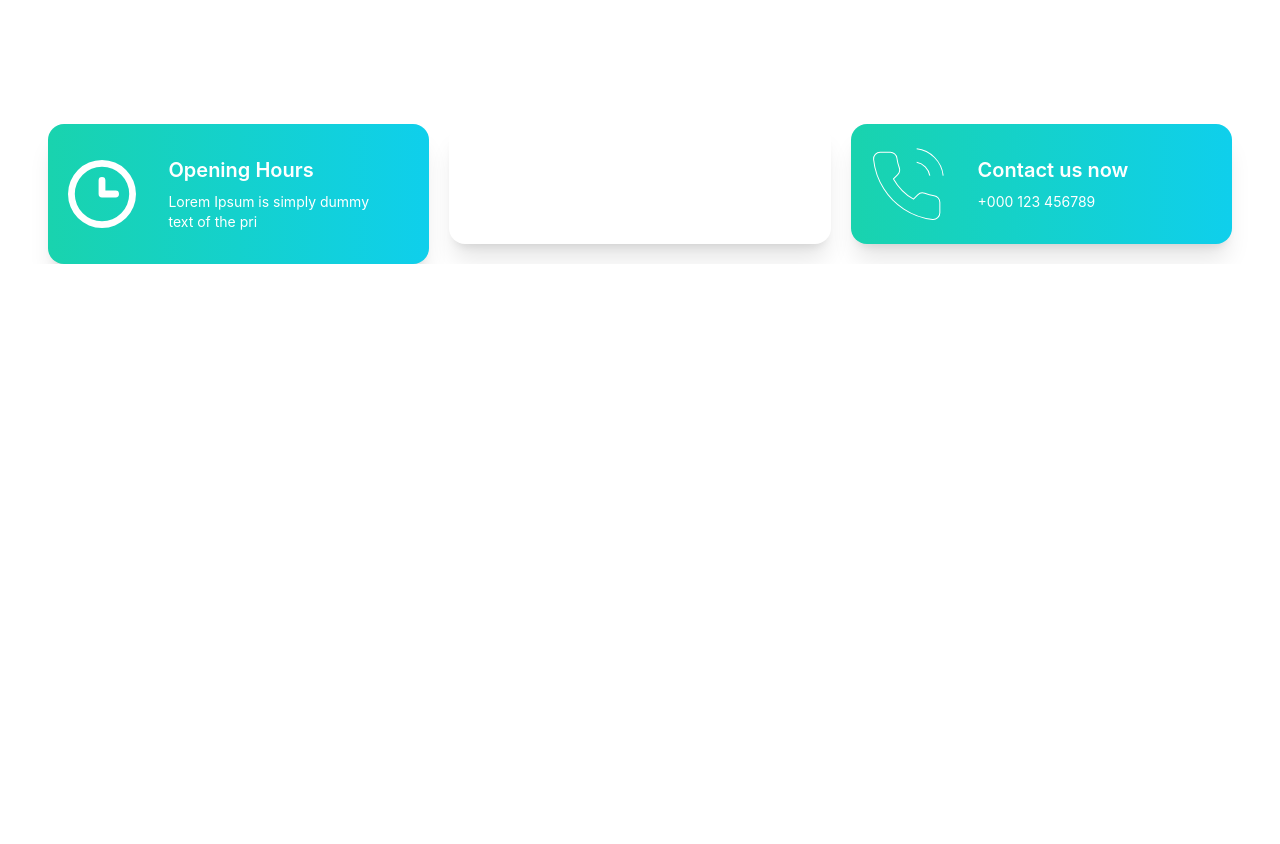
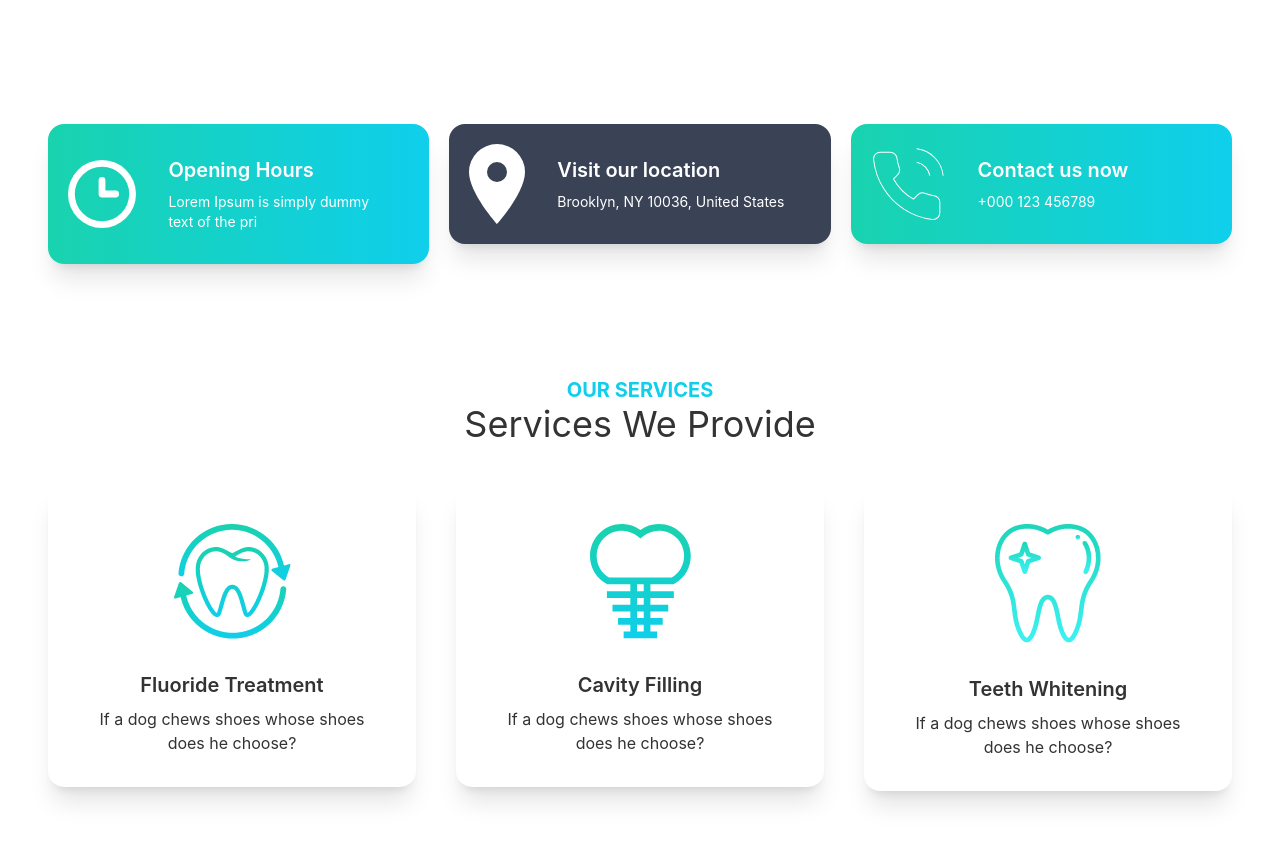
Before and after one commit to NurulHudaDev/doctors-portal-client-side, a React (Create React App) app: page / in a window 1280 px wide. Shown: the part 740-1584 px from the top of the page. Before the commit the page ends 1004 px from the top, so only its background shows below. Built offline with nearby package versions, Linux system fonts and the light colour scheme.

Commit message:
our_services

```diff
--- a/src/Pages/Home/Home.js
+++ b/src/Pages/Home/Home.js
@@ -1,12 +1,14 @@
 import React from 'react';
 import Banner from './Banner';
 import Info from './Info';
+import Services from './Services';
 
 const Home = () => {
     return(
-        <div>
+        <div className='px-12'>
             <Banner></Banner>
             <Info></Info>
+            <Services></Services>
         </div>
     )
 }
--- a/src/Pages/Home/Info.js
+++ b/src/Pages/Home/Info.js
@@ -6,7 +6,7 @@
 
 const Info = () => {
     return (
-        <div className='grid grid-cols-1 lg:grid-cols-3 gap-5 px-12'>
+        <div className='grid grid-cols-1 lg:grid-cols-3 gap-5'>
             <InfoCard cardTitle='Opening Hours' cardDescription='Lorem Ipsum is simply dummy text of the pri' img={Clock} bgClass='bg-gradient-to-r from-secondary to-primary text-sm'></InfoCard>
             <InfoCard cardTitle='Visit our location' cardDescription='Brooklyn, NY 10036, United States' img={Marker} bgClass='bg-accent text-sm'></InfoCard>
             <InfoCard cardTitle='Contact us now' cardDescription='+000 123 456789' img={Phone} bgClass='bg-gradient-to-r from-secondary to-primary text-sm'></InfoCard>
--- a/src/Pages/Home/InfoCard.js
+++ b/src/Pages/Home/InfoCard.js
@@ -3,7 +3,7 @@
 const InfoCard = ({img, cardTitle, cardDescription, bgClass}) => {
     return (
         <div>
-            <div class={`card lg:card-side bg-base-100 shadow-xl text-white pl-5 ${bgClass}`}>
+            <div class={`card lg:card-side shadow-xl text-white pl-5 ${bgClass}`}>
   <figure><img src={img} alt="Album"/></figure>
   <div class="card-body">
     <h2 class="card-title">{cardTitle}</h2>
--- /dev/null
+++ b/src/Pages/Home/Service.js
@@ -0,0 +1,20 @@
+import React from 'react';
+
+const Service = ({service}) => {
+
+    return (
+        <div>
+            <div class="card lg:mx-w-lg bg-base-100 shadow-xl my-10">
+                <figure class="px-10 pt-10">
+                    <img src={service.img} alt="Shoes" class="rounded-xl" />
+                </figure>
+                <div class="card-body items-center text-center">
+                    <h2 class="card-title">{service.name}</h2>
+                    <p>If a dog chews shoes whose shoes does he choose?</p>
+                </div>
+            </div>
+        </div>
+    )
+}
+
+export default Service;
--- /dev/null
+++ b/src/Pages/Home/Services.js
@@ -0,0 +1,48 @@
+import React from 'react';
+import fluoride from '../../assets/images/fluoride.png';
+import cavity from '../../assets/images/cavity.png';
+import teeth from '../../assets/images/whitening.png';
+import Service from './Service';
+
+const Services = () => {
+
+    const services = [
+        {
+            _id: 1,
+            name: 'Fluoride Treatment',
+            description: '',
+            img: fluoride
+        },
+        {
+            _id: 2,
+            name: 'Cavity Filling',
+            description: '',
+            img: cavity
+        },
+        {
+            _id: 3,
+            name: 'Teeth Whitening',
+            description: '',
+            img: teeth
+        }
+    ];
+
+    return (
+        <div className='text-center my-28'>
+            <div>
+                <h3 className='text-primary text-xl font-bold'>OUR SERVICES</h3>
+                <h2 className='text-4xl'>Services We Provide</h2>
+            </div>
+            <div className='grid sm:grid-cols-1 md:grid-cols-2 lg:grid-cols-3 gap-10'>
+                {
+                    services.map(service => <Service
+                        key={service._id}
+                        service={service}
+                    ></Service>)
+                }
+            </div>
+        </div>
+    )
+}
+
+export default Services;
--- a/src/Pages/Shared/Navbar.js
+++ b/src/Pages/Shared/Navbar.js
@@ -12,7 +12,7 @@
     </>
     return (
         <div>
-            <div class="navbar bg-base-100">
+            <div class="navbar bg-base-100 flex justify-between">
                 <div class="navbar-start">
                     <div class="dropdown">
                         <label tabindex="0" class="btn btn-ghost lg:hidden">
```
